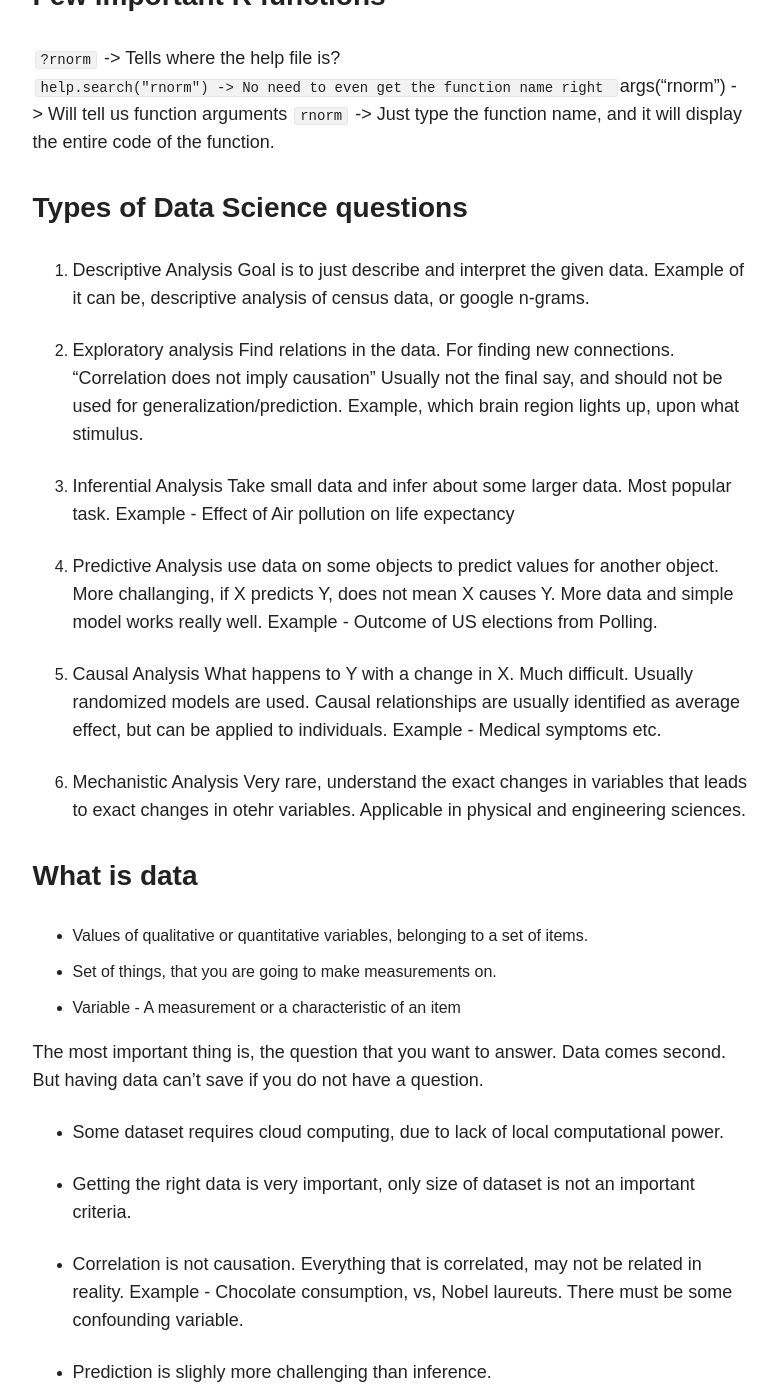
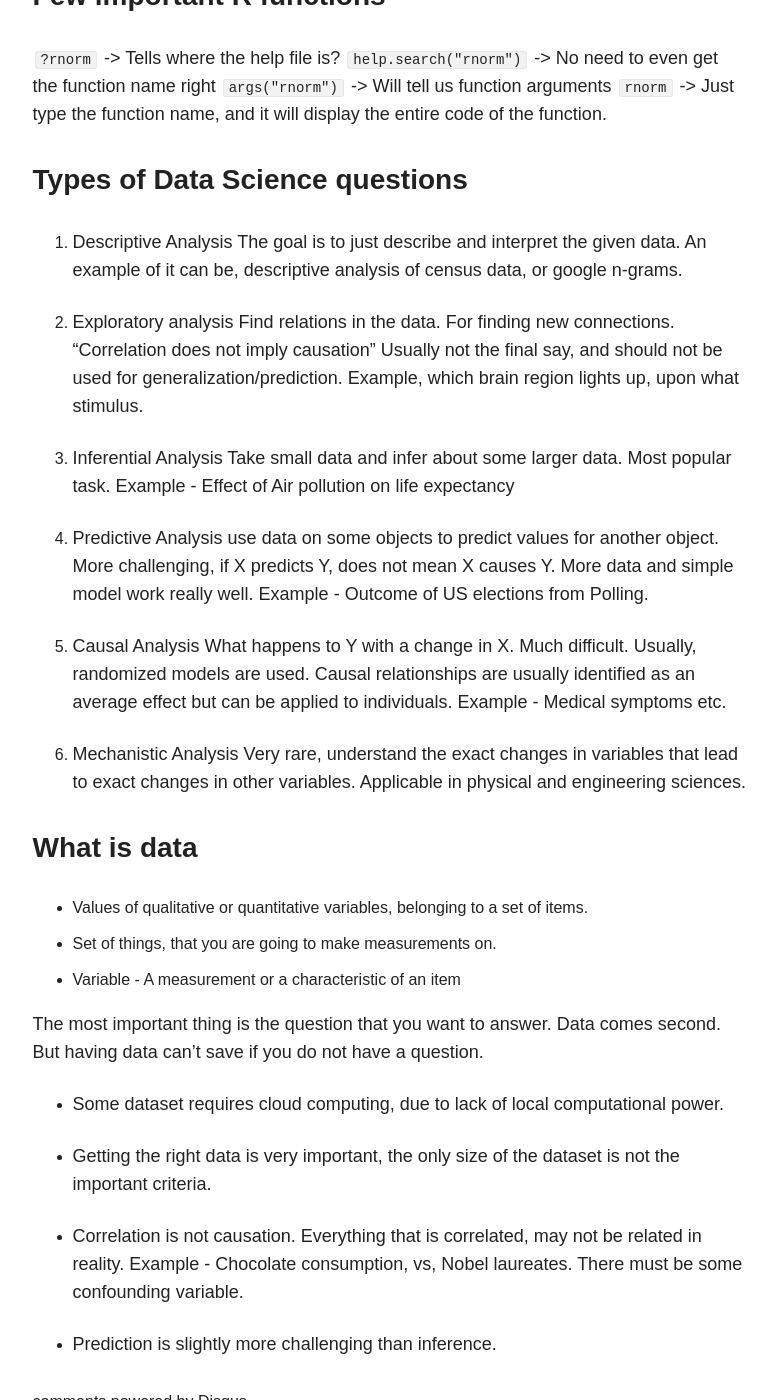
Before and after one commit to rikenshah/rikenshah.github.io, a Jekyll site: the page built from _posts/articles/2017-01-25-data-science-introduction.md, in a window 1280 px wide and 1400 px high, scrolled down 1415 px. Shown: the whole window, without its empty margins (347-1125 px from the left). Built offline with Jekyll 4.4.1, drawn with Linux system fonts in a browser that asks for light colours; nearby versions of some CDN libraries; comment, search, counter and statistics services are not loaded; some of the changed text lies outside the part shown.

Commit message:
Update 2017-01-25-data-science-introduction.md

```diff
--- a/_posts/articles/2017-01-25-data-science-introduction.md
+++ b/_posts/articles/2017-01-25-data-science-introduction.md
@@ -35,20 +35,20 @@ published: true
 - Results
 - Distribute results
 
-Main focus is on R programming language in data science. RStudio is an IDE for R. Best part - Its free. Primary types of files, R scripts, have `.R` extension. `.Rmd` is used for creating docs, which is a base of *Reproducible Research*. Also distributed version control is done using `Github`.
+The main focus is on R programming language in data science. RStudio is an IDE for R. Best part - It's free. Primary types of files, R scripts, have `.R` extension. `.Rmd` is used for creating docs, which is a base of *Reproducible Research*. Also distributed version control is done using `Github`.
 
 ### Few important R functions
 
 `?rnorm` -> Tells where the help file is?
-`help.search("rnorm") -> No need to even get the function name right
-`args("rnorm") -> Will tell us function arguments
+`help.search("rnorm")` -> No need to even get the function name right
+`args("rnorm")` -> Will tell us function arguments
 `rnorm` -> Just type the function name, and it will display the entire code of the function.
 
 
 ### Types of Data Science questions
 
 1. Descriptive Analysis
-Goal is to just describe and interpret the given data. Example of it can be, descriptive analysis of census data, or google n-grams.
+The goal is to just describe and interpret the given data. An example of it can be, descriptive analysis of census data, or google n-grams.
 
 2. Exploratory analysis
 Find relations in the data. For finding new connections.
@@ -62,18 +62,18 @@ Example - Effect of Air pollution on life expectancy
 
 4. Predictive Analysis
 use data on some objects to predict values for another object.
-More challanging, if X predicts Y, does not mean X causes Y.
-More data and simple model works really well.
+More challenging, if X predicts Y, does not mean X causes Y.
+More data and simple model work really well.
 Example - Outcome of US elections from Polling.
 
 5. Causal Analysis
 What happens to Y with a change in X. Much difficult.
-Usually randomized models are used.
-Causal relationships are usually identified as average effect, but can be applied to individuals.
+Usually, randomized models are used.
+Causal relationships are usually identified as an average effect but can be applied to individuals.
 Example - Medical symptoms etc.
 
 6. Mechanistic Analysis
-Very rare, understand the exact changes in variables that leads to exact changes in otehr variables.
+Very rare, understand the exact changes in variables that lead to exact changes in other variables.
 Applicable in physical and engineering sciences.
 
 ### What is data
@@ -82,13 +82,13 @@ Applicable in physical and engineering sciences.
 - Set of things, that you are going to make measurements on.
 - Variable - A measurement or a characteristic of an item
 
-The most important thing is, the question that you want to answer. Data comes second. But having data can't save if you do not have a question.
+The most important thing is the question that you want to answer. Data comes second. But having data can't save if you do not have a question.
 
 - Some dataset requires cloud computing, due to lack of local computational power.
 
-- Getting the right data is very important, only size of dataset is not an important criteria.
+- Getting the right data is very important, the only size of the dataset is not the important criteria.
 
 - Correlation is not causation. Everything that is correlated, may not be related in reality.
-Example - Chocolate consumption, vs, Nobel laureuts. There must be some confounding variable.
+Example - Chocolate consumption, vs, Nobel laureates. There must be some confounding variable.
 
-- Prediction is slighly more challenging than inference.
+- Prediction is slightly more challenging than inference.
```
Also changed, not shown: other parts of _posts/articles/2017-01-25-data-science-introduction.md (+2 -2 lines).
